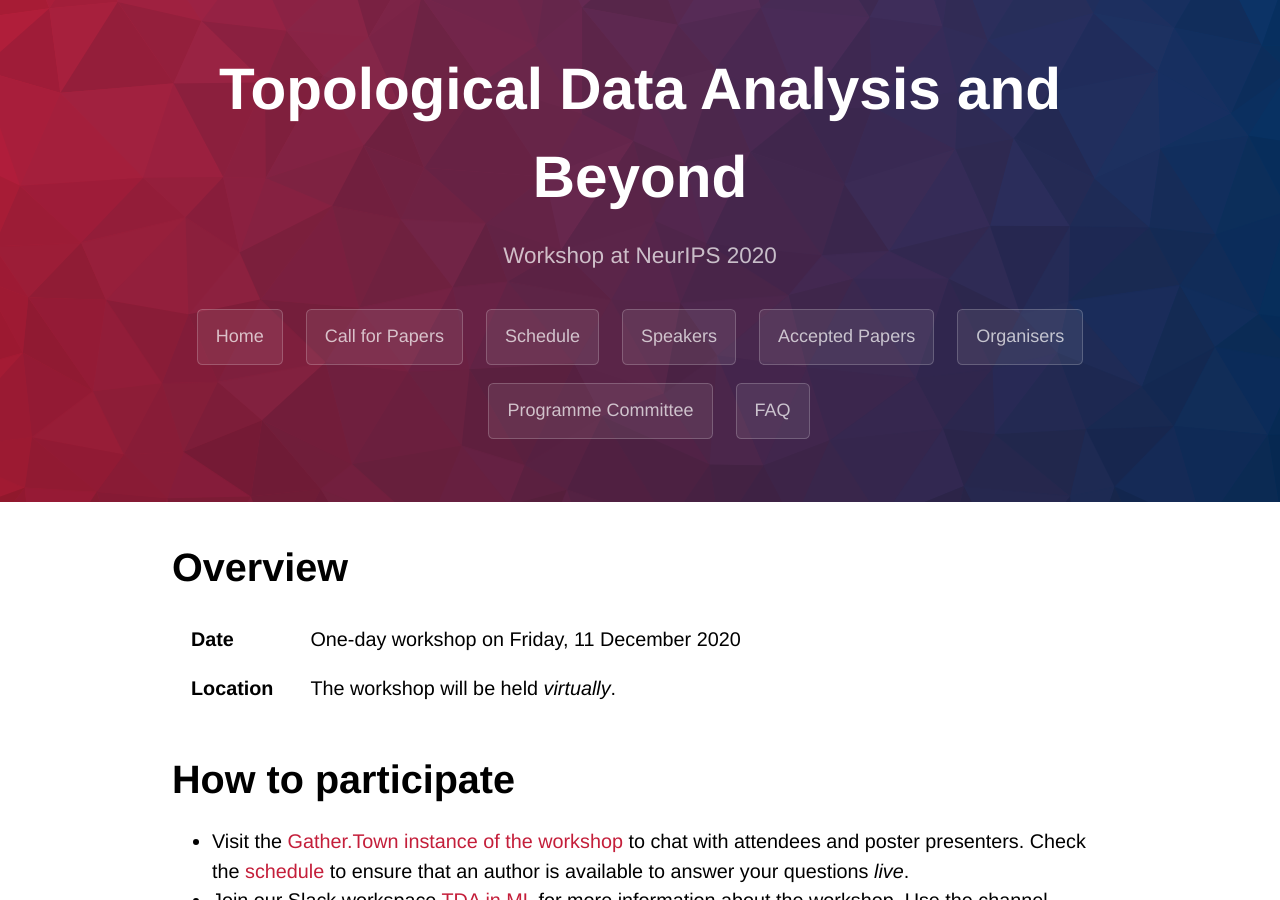
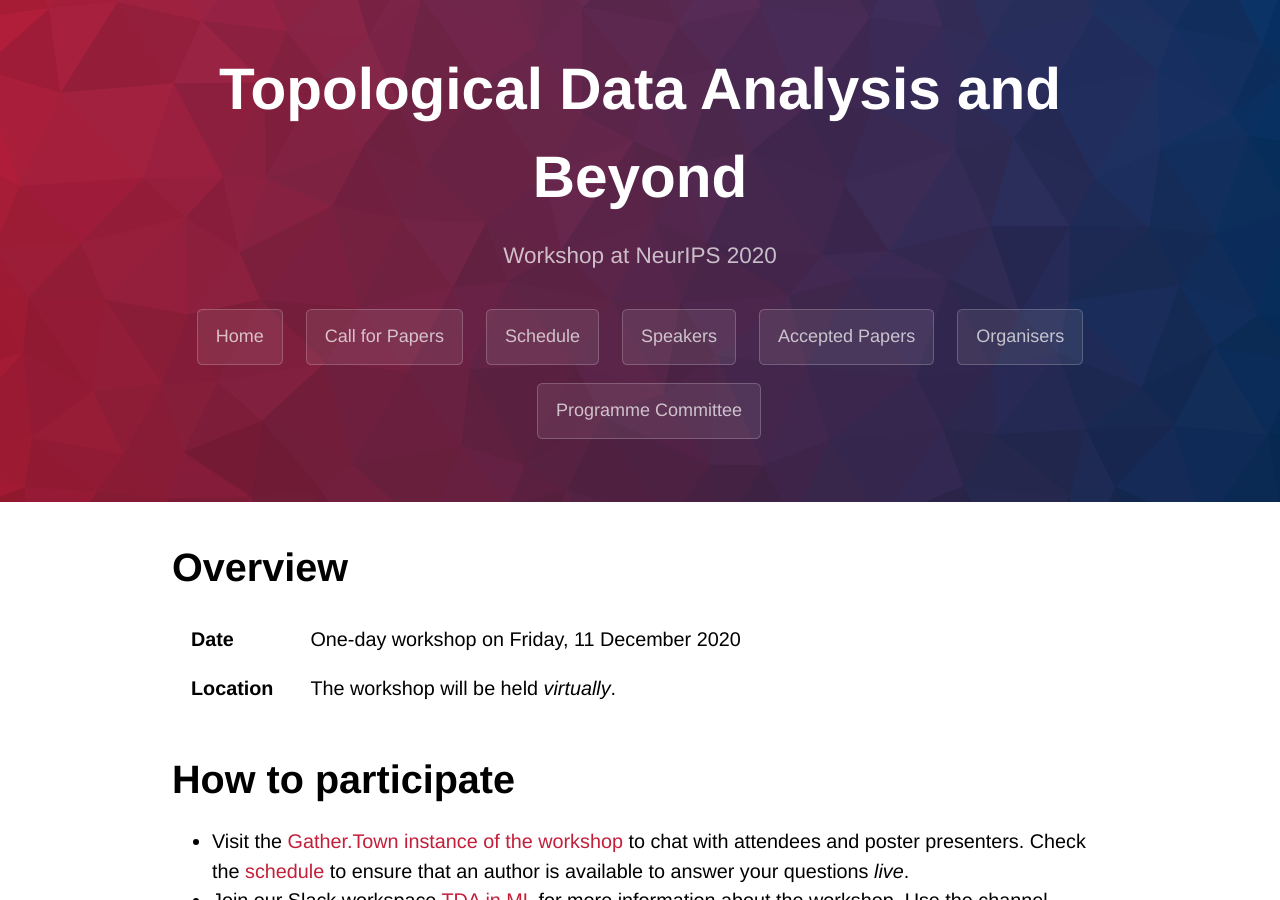
Before and after one commit to eghouti/Hardware-Aware-Efficient-Training, a Jekyll site: the page built from index.md, in a window 1280 px wide and 900 px high. Built offline with Jekyll 4.4.1, drawn with Linux system fonts in a browser that asks for light colours; some web fonts are replaced; our own code applies the rules of GitHub Pages for plain Markdown files.

Commit message:
Update _config.yml

```diff
--- a/_config.yml
+++ b/_config.yml
@@ -10,7 +10,6 @@ navigation:
   Accepted Papers: "/papers"
   Organisers: "/organisers"
   Programme Committee: "/committee"
-  FAQ: "/faq"
 
 markdown: kramdown
 
```
